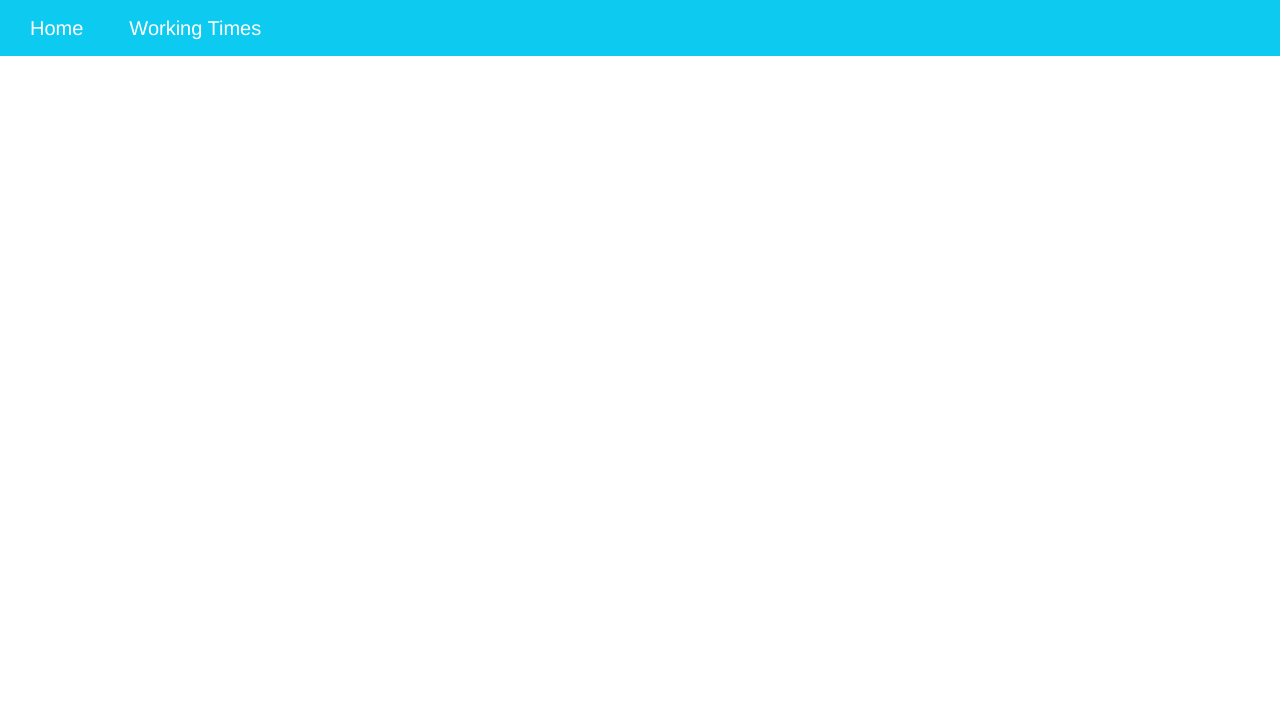
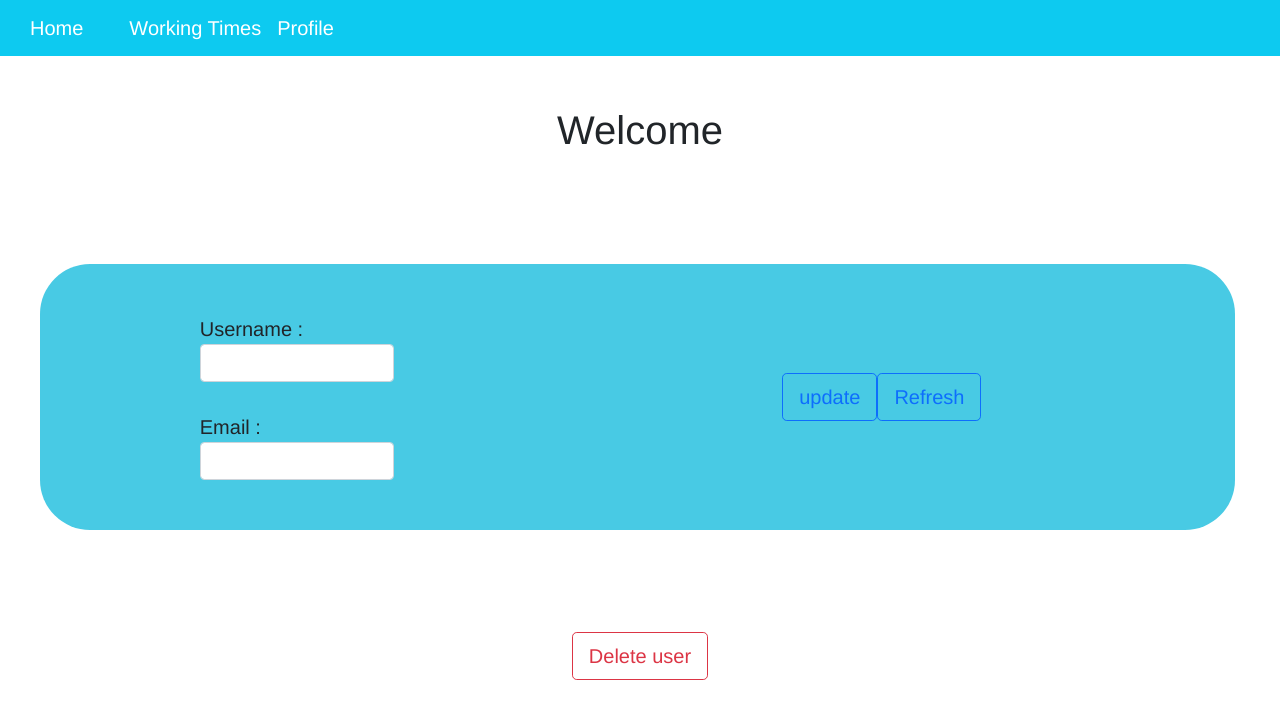
Before and after one commit to MathieuxHugo/T-POO-700-TLS-9, a Vue app in the folder vue/: page /user in a window 1280 px wide. Shown: the top 718 px of the page. Built offline with nearby package versions, Linux system fonts and the light colour scheme; no server answers.

Commit message:
profile page & User component

```diff
--- a/vue/src/components/HelloWorld.vue
+++ /dev/null
@@ -1,80 +0,0 @@
-<template>
-  <div class="hello">
-    <h1>{{ msg }}</h1>
-    <h2>Essential Links</h2>
-    <ul>
-      <li>
-        <a
-          href="http://vuejs-templates.github.io/webpack/"
-          target="_blank"
-        >
-          Docs for This Template
-        </a>
-      </li>
-    </ul>
-    <h2>Ecosystem</h2>
-    <ul>
-      <li>
-        <a
-          href="http://router.vuejs.org/"
-          target="_blank"
-        >
-          vue-router
-        </a>
-      </li>
-      <li>
-        <a
-          href="http://vuex.vuejs.org/"
-          target="_blank"
-        >
-          vuex
-        </a>
-      </li>
-      <li>
-        <a
-          href="http://vue-loader.vuejs.org/"
-          target="_blank"
-        >
-          vue-loader
-        </a>
-      </li>
-      <li>
-        <a
-          href="https://github.com/vuejs/awesome-vue"
-          target="_blank"
-        >
-          awesome-vue
-        </a>
-      </li>
-    </ul>
-  </div>
-</template>
-
-<script>
-export default {
-  name: 'HelloWorld',
-  data () {
-    return {
-      msg: 'Welcome to Your Vue.js App'
-    }
-  }
-}
-</script>
-
-<!-- Add "scoped" attribute to limit CSS to this component only -->
-<style scoped>
-h1, h2 {
-  font-weight: normal;
-}
-ul {
-  list-style-type: none;
-  padding: 0;
-}
-li {
-  display: inline-block;
-  margin: 0 10px;
-}
-a {
-  color: #42b983;
-}
-</style>
--- /dev/null
+++ b/vue/src/components/Home.vue
@@ -0,0 +1,58 @@
+<template>
+  <div class="">
+    <h1>Welcome Nom du token</h1>
+
+    <!-- TestButton & Testlines
+    <h2>username : {{this.UserData.username}}</h2>
+    <h2>email : {{this.UserData.email}}</h2>
+
+    <button v-on:click="getUser(1)">Getuser</button>
+    <button v-on:click="deleteUser(1)">Delete user</button>
+    <button v-on:click="createUser('Logan','logan@email.fr')">Create Jean paul</button>
+    <button v-on:click="updateUser(1,'Jean-Paul','jean@gmail.com')">updateUser user 1</button>
+    -->
+
+  </div>
+</template>
+
+<script>
+
+import axios from 'axios'
+
+export default {
+  name: 'Home',
+
+  created () {
+
+  },
+
+  data () {
+    return {
+
+    }
+  },
+
+  methods: {
+
+  }
+}
+
+</script>
+
+<!-- Add "scoped" attribute to limit CSS to this component only -->
+<style scoped>
+h1, h2 {
+  font-weight: normal;
+}
+ul {
+  list-style-type: none;
+  padding: 0;
+}
+li {
+  display: inline-block;
+  margin: 0 10px;
+}
+a {
+  color: #42b983;
+}
+</style>
--- a/vue/src/components/NavBar.vue
+++ b/vue/src/components/NavBar.vue
@@ -3,6 +3,7 @@
     <b-navbar toggleable="lg" type="dark" variant="info">
         <b-navbar-brand href="/home" id="navBrand">Home</b-navbar-brand>
         <b-navbar-brand href="/workingtimes" id="navBrand">Working Times</b-navbar-brand>
+        <b-navbar-brand href="/user" id="">Profile</b-navbar-brand>
     </b-navbar>
 </div>
 </template>
--- a/vue/src/components/User.vue
+++ b/vue/src/components/User.vue
@@ -1,13 +1,35 @@
 <template>
-  <div class="">
-    <h2>User Vue</h2>
+  <div class="row">
+    <div class="col-12 Title">
+      <h1>Welcome {{this.UserData.username}}</h1>
+    </div>
+
+    <div class="col-11 InfoBox">
+      <div class="col-5 InputBox">
+        <div>Username :</div>
+        <b-input-group>
+          <b-form-input :state="usernameState" syze="lg" type="text" v-model="NewUserName" :placeholder ="this.UserData.username"></b-form-input>
+        </b-input-group>
+        <br/>
+        <div>Email :</div>
+        <b-input-group>
+           <b-form-input :state="emailState" syze="lg" type="text" v-model="NewEmail" :placeholder ="this.UserData.email"></b-form-input>
+        </b-input-group>
+      </div>
+      <div class="col-5 ButtonBox">
+        <b-button size="lg" variant="outline-primary" v-on:click="updateUser(1,NewUserName,NewEmail)">update</b-button>
+        <b-button size="lg" variant="outline-primary" v-on:click="getUser(1)">Refresh</b-button>
+      </div>
+    </div>
+
+    <div class ="col-xs DeleteBox">
+      <b-button size="lg" variant="outline-danger" v-on:click="deleteUser(1)">Delete user</b-button>
+    </div>
+    <!-- TestButton & Testlines
     <h2>username : {{this.UserData.username}}</h2>
     <h2>email : {{this.UserData.email}}</h2>
-    <!-- Testing routes for USER entity
-    <button v-on:click="getUser(1)">Getuser</button>
-    <button v-on:click="deleteUser(1)">Delete user</button>
     <button v-on:click="createUser('Logan','logan@email.fr')">Create Jean paul</button>
-    <button v-on:click="updateUser(1,'Jean-Paul','jean@gmail.com')">updateUser user 1</button> -->
+    -->
 
   </div>
 </template>
@@ -19,17 +41,36 @@ import axios from 'axios'
 export default {
   name: 'User',
 
+  computed: {
+    usernameState(){
+      return this.NewUserName.length > 0 ? true : null
+    },
+    emailState(){
+      if (this.NewEmail.includes("@") && this.NewEmail.includes(".")) {
+        return true;
+      }
+      else {
+        return null;
+      }
+    }
+  },
+
+  data () {
+    return {
+      UserData: [],
+      NewUserName: "" ,
+      NewEmail: ""
+    }
+  },
+
+
+
   created () {
     this.getUser(1)
   },
 
-  data () {
-    return {
-      UserData: []
-    }
-  },
+  methods: {
 
-  methods: {
     getUser (userID) {
       axios.get('http://localhost:4000/api/users/'+userID, {
         responseType: 'json'
@@ -77,6 +118,50 @@ export default {
 
 <!-- Add "scoped" attribute to limit CSS to this component only -->
 <style scoped>
+body {
+  background : #F4998D;
+}
+
+.row {
+  min-height : 100px ;
+}
+
+.Title {
+  display:flex;
+  align-items : center;
+  justify-content: center;
+  margin-top: 50px;
+  margin-bottom: 50px;
+}
+
+.InfoBox{
+  display:flex;
+  align-items : center;
+  justify-content: center;
+  background : #48cae4;
+  border-radius: 50px;
+  margin:4%;
+}
+
+.InputBox{
+  padding: 50px;
+  font-size : 20px;
+  text-align : left ;
+}
+
+.ButtonBox{
+  padding: 50px;
+  font-size : 20px;
+}
+
+.DeleteBox{
+  padding: 50px;
+}
+
+.input-group{
+  max-width : 50%;
+}
+
 h1, h2 {
   font-weight: normal;
 }
--- a/vue/src/router/index.js
+++ b/vue/src/router/index.js
@@ -9,17 +9,12 @@ const routes = [
   {
     path: '/home',
     name: 'Home',
-    component: () => import('../components/User.vue')
+    component: () => import('../components/Home.vue')
   },
   {
     path: '/clock/:username',
     name: 'ClockManager',
     component: () => import('../components/ClockManager.vue')
-  },
-  {
-    path: '/helloworld',
-    name: 'HelloWorld',
-    component: () => import('../components/HelloWorld.vue')
   },
   {
     path: '/workingtime/:userid',
@@ -30,6 +25,11 @@ const routes = [
     path: '/workingtimes/:userid',
     name: 'workingTimes',
     component: () => import('../components/WorkingTimes.vue')
+  },
+  {
+    path: '/user',
+    name: 'User',
+    component: () => import('../components/User.vue')
   }
 
 ]
```
Also changed, not shown: 2 other files (tests, documents, lock files or other folders).
